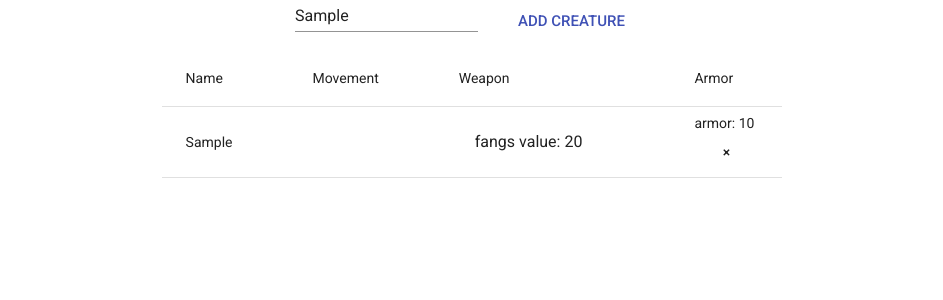
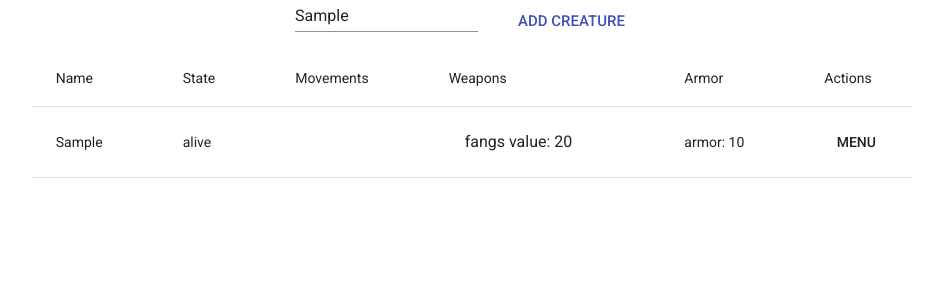
Before and after one commit to Graisvendir/patterns_lab2, a React app: page / in a window 1280 px wide. Both pictures are taken after typing "Sample" into the empty fields and a click on the button "ADD CREATURE". Shown: the top 300 px of the page, without its empty margins (168-1111 px from the left). Built offline with nearby package versions, Linux system fonts and the light colour scheme.

Commit message:
feature(ui): add actions

```diff
--- a/src/creatures/creature.ts
+++ b/src/creatures/creature.ts
@@ -86,21 +86,24 @@ abstract class Creature {
 	}
 
 	//----------------------------Show Properties----------------------//
-	public showProp(_prop: Property) {
+	public showProp(_prop: Property): string {
 		if (_prop !== null) {
-			console.log(_prop.output());
+			return '\n' + _prop.output();
 		}
+		return '';
 	}
 
-	public showProperties() {
-		console.log(this.name + ' properties:');
+	public showProperties(): string {
+		let output = '';
+		output += this.name + ' properties:';
 		for (let key of this.movements.values()) {
-			this.showProp(key);
+			output += this.showProp(key);
 		}
 		for (let key of this.weapons.values()) {
-			this.showProp(key);
+			output += this.showProp(key);
 		}
-		this.showProp(this.armor);
+		output += this.showProp(this.armor);
+		return output;
     }
 
     showStatus() {
--- a/src/react/TableCreatures.tsx
+++ b/src/react/TableCreatures.tsx
@@ -11,65 +11,58 @@ import TableHead from "@material-ui/core/TableHead/TableHead";
 import TableRow from "@material-ui/core/TableRow/TableRow";
 import TableCell from "@material-ui/core/TableCell/TableCell";
 import TableBody from "@material-ui/core/TableBody/TableBody";
-import { withStyles, Theme } from "@material-ui/core";
+import { withStyles, Theme, IconButton, Menu, MenuItem } from "@material-ui/core";
 import List from "@material-ui/core/List/List";
 import ListItem from "@material-ui/core/ListItem/ListItem";
 import ListItemText from "@material-ui/core/ListItemText/ListItemText";
 import Typography from "@material-ui/core/Typography/Typography";
+import renderMapProperties from "./renderMapProperties"
 
-function convertToList(_map: Map<string, Property>) {
-    let arrayOfValues: Property[] = [];
-    _map.forEach(element => {
-        arrayOfValues.push(element);
-    });
-
-    let list = arrayOfValues.map(
-        (key, index) => {
-            if (key)
-                return (
-                    <ListItem button key={index}>
-
-                        <ListItemText primary={key.getLabel + ' value: ' + key.getValue} />
-                    </ListItem>
-                );
-            else
-                return ;
-        }
-    );
-    return list;
-}
 
 interface Props {
     creaturesComposite: Composite;
-    classes: {
-        root: string;
-    }
 }
 
 interface State {
     creaturesComposite: Composite;
+    menuState: any;
+    dialogState: any;
 }
 
-const styles = (theme: Theme) => ({
-    root: {
-        minWidth: '70%'
-    }
-});
+const columns = [
+    'Name',
+    'State',
+    'Movements',
+    'Weapons',
+    'Armor',
+    'Actions'
+]
 
 class TableCreatures extends React.Component<Props, State> {
 
-    private classes = {};
     constructor(props: any) {
         super(props);
-        this.classes = this.props;
-        this.state = {creaturesComposite: this.props.creaturesComposite};
+        this.state = {creaturesComposite: this.props.creaturesComposite, menuState: false, dialogState: false};
     }
+
+    /*----------------Handle--------------------*/
+    handleClickMenu = (event:any) => {
+        this.setState({ menuState: event.currentTarget });
+    };
+
+    handleCloseMenu = () => {
+        this.setState({ menuState: null });
+    };
 
     handleClickDeleteCreature(_creature: Creature) {
 		let compose = this.state.creaturesComposite;
         compose.del(_creature);
         console.log("delete");
         this.setState({creaturesComposite: compose});
+    }
+
+    handleSay(_creature: Creature) {
+        alert(_creature.showProperties());
     }
 
     renderList() {
@@ -87,26 +80,61 @@ class TableCreatures extends React.Component<Props, State> {
         let mov  : Map<string, Movements.Movement>  = _creature.getMovements;
         let weap : Map<string, Weapons.Weapon>      = _creature.getWeapons;
         let arm  : Defense                          = _creature.getArmor;
+        const { menuState } = this.state;
         return (
             <TableRow key={_index}>
                 <TableCell>
                     <Typography component="p">{name}</Typography>
                 </TableCell>
                 <TableCell>
-                    <List>{convertToList(mov)}</List>
+                    <Typography component="p">{_creature.getStatus}</Typography>
                 </TableCell>
                 <TableCell>
-                    <List>{convertToList(weap)}</List>
+                    <List>{renderMapProperties(mov)}</List>
+                </TableCell>
+                <TableCell>
+                    <List>{renderMapProperties(weap)}</List>
                 </TableCell>
                 <TableCell>
                     <Typography component="p">
                         {arm.getLabel + ': ' + arm.getValue}
                     </Typography>
+                </TableCell>
+                <TableCell>
                     <Button
-                        onClick={() => this.handleClickDeleteCreature(_creature)}
+                        aria-owns={menuState ? 'simple-menu' : undefined}
+                        aria-haspopup="true"
+                        onClick={this.handleClickMenu}
                     >
-                        <span aria-hidden="true">&times;</span>
+                    Menu
                     </Button>
+                    <Menu
+                        id="simple-menu"
+                        anchorEl={menuState}
+                        open={Boolean(menuState)}
+                        onClose={this.handleCloseMenu}
+                    >
+                        <MenuItem
+                            onClick={
+                                () => {
+                                    this.handleClickDeleteCreature(_creature);
+                                    this.handleCloseMenu;
+                                }
+                            }
+                        >
+                            Delete
+                        </MenuItem>
+                        <MenuItem
+                            onClick={
+                                () => {
+                                    this.handleSay(_creature);
+                                    this.handleCloseMenu;
+                                }
+                            }
+                        >
+                            Info
+                        </MenuItem>
+                    </Menu>
                 </TableCell>
             </TableRow>
         );
@@ -114,22 +142,18 @@ class TableCreatures extends React.Component<Props, State> {
 
     render() {
         return (
-
             <Table>
                 <TableHead>
                     <TableRow>
-                        <TableCell>
-                            <Typography component="p"> Name</Typography>
-                        </TableCell>
-                        <TableCell>
-                            <Typography component="p">Movement</Typography>
-                        </TableCell>
-                        <TableCell>
-                            <Typography component="p">Weapon</Typography>
-                        </TableCell>
-                        <TableCell>
-                            <Typography component="p">Armor</Typography>
-                        </TableCell>
+                        {
+                            columns.map(
+                                (key, index) => (
+                                    <TableCell key={index}>
+                                        <Typography component="p">{key}</Typography>
+                                    </TableCell>
+                                )
+                            )
+                        }
                     </TableRow>
                 </TableHead>
                 <TableBody>
@@ -140,4 +164,4 @@ class TableCreatures extends React.Component<Props, State> {
     }
 }
 
-export default withStyles(styles)(TableCreatures);
+export default TableCreatures;
--- /dev/null
+++ b/src/react/renderMapProperties.tsx
@@ -0,0 +1,26 @@
+import * as React from "react";
+import ListItem from "@material-ui/core/ListItem/ListItem";
+import ListItemText from "@material-ui/core/ListItemText/ListItemText";
+import { Property } from "../properties/property";
+
+
+export default function renderMapProperties(_map: Map<string, Property>) {
+    let arrayOfValues: Property[] = [];
+    _map.forEach(element => {
+        arrayOfValues.push(element);
+    });
+
+    let list = arrayOfValues.map(
+        (key, index) => {
+            if (key)
+                return (
+                    <ListItem button key={index}>
+                        <ListItemText primary={key.getLabel + ' value: ' + key.getValue} />
+                    </ListItem>
+                );
+            else
+                return ;
+        }
+    );
+    return list;
+}
```
Also changed, not shown: src/react/BattleDialog.tsx (added, +53 -0 lines).
